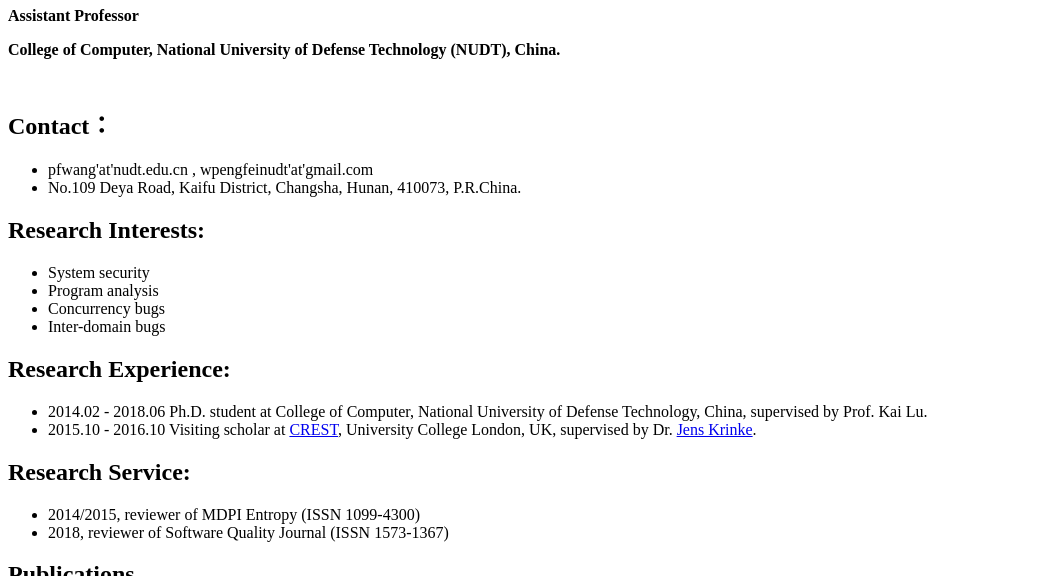
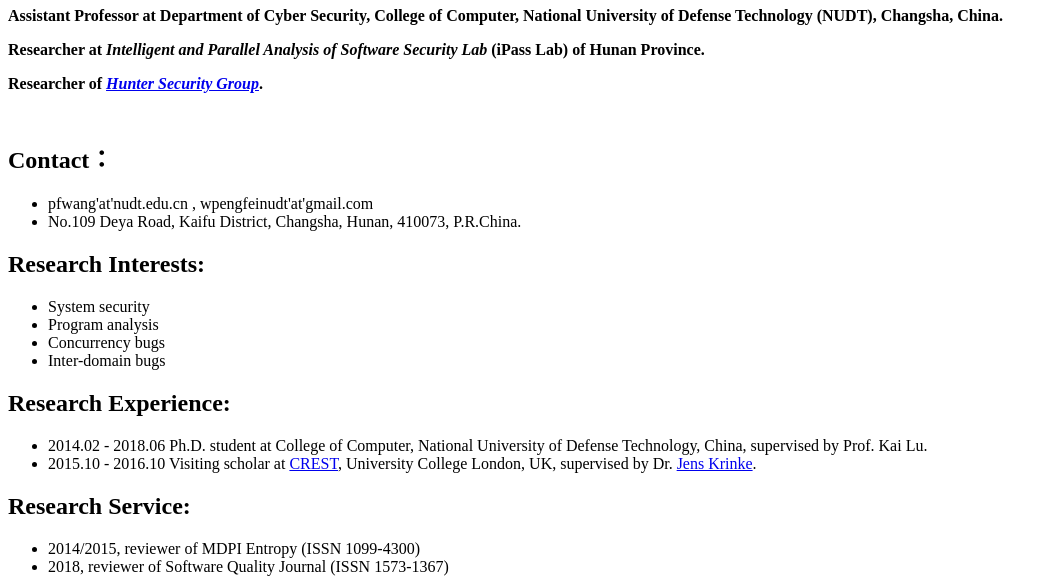
Before and after one commit to wpengfei/wpengfei.github.io, a plain HTML site: page index.html in a window 1280 px wide. Shown: the part 524-1100 px from the top of the page, without its empty margins (0-1058 px from the left). Drawn offline with Linux system fonts and the light colour scheme.

Commit message:
add ipass hunter

```diff
--- a/index.html
+++ b/index.html
@@ -8,8 +8,9 @@
 <body>
 <h1><img src="王鹏飞2.jpg" alt="" name="imgPlaceHolder" width="351" height="421" id="imgPlaceHolder" align="texttop" /></h1>
 <h1><strong>Pengfei Wang (王鹏飞)</strong></h1>
-<p> <strong>Assistant Professor</strong></p>
-<p><strong>College of Computer, National University of Defense Technology (NUDT), China.</strong></p>
+<p> <strong>Assistant Professor at Department of Cyber Security, </strong><strong>College of Computer, National University of Defense Technology (NUDT), Changsha, China.</strong></p>
+<p><strong>Researcher at <em>Intelligent and Parallel Analysis of Software Security Lab</em> (iPass Lab) of Hunan Province.</strong></p>
+<p><strong>Researcher of <em><a href="http://www.hunter-ht.cn/home/#">Hunter Security Group</a></em>.</strong></p>
 <h2><br />
 Contact<strong>：</strong></h2>
 <ul>
@@ -39,7 +40,7 @@ Contact<strong>：</strong></h2>
   <li><strong>Pengfei Wang*</strong>, Xu Zhou,  Kai Lu</li>
   <li>To appear in <a href="https://www.sciencedirect.com/journal/journal-of-information-security-and-applications"><em>Journal of Information Security and Applications</em></a> (ISSN:2214-2126). (CCF Rank: C)</li>
 </ul>
-<p><strong><a href="sec20fall-final226">EcoFuzz: Adaptive Energy-Saving Greybox Fuzzing as a Variant of the Adversarial Multi-Armed Bandit</a></strong> (Accepted 2020-3)</p>
+<p><strong><a href="sec20fall-final226.pdf">EcoFuzz: Adaptive Energy-Saving Greybox Fuzzing as a Variant of the Adversarial Multi-Armed Bandit</a></strong> (Accepted 2020-3)</p>
 <ul>
   <li>Tai Yue, <strong>Pengfei Wang</strong>, Yong Tang*, Enze Wang, Bo Yu, Kai Lu, Xu Zhou</li>
   <li>To appear in the proceeding of the 29th USENIX Security Symposium (<a href="https://www.usenix.org/conference/usenixsecurity17"><em>USENIX Scurity '20</em></a>). Boston, Aug.12-14, 2020. (CCF Rank: A)</li>
```
